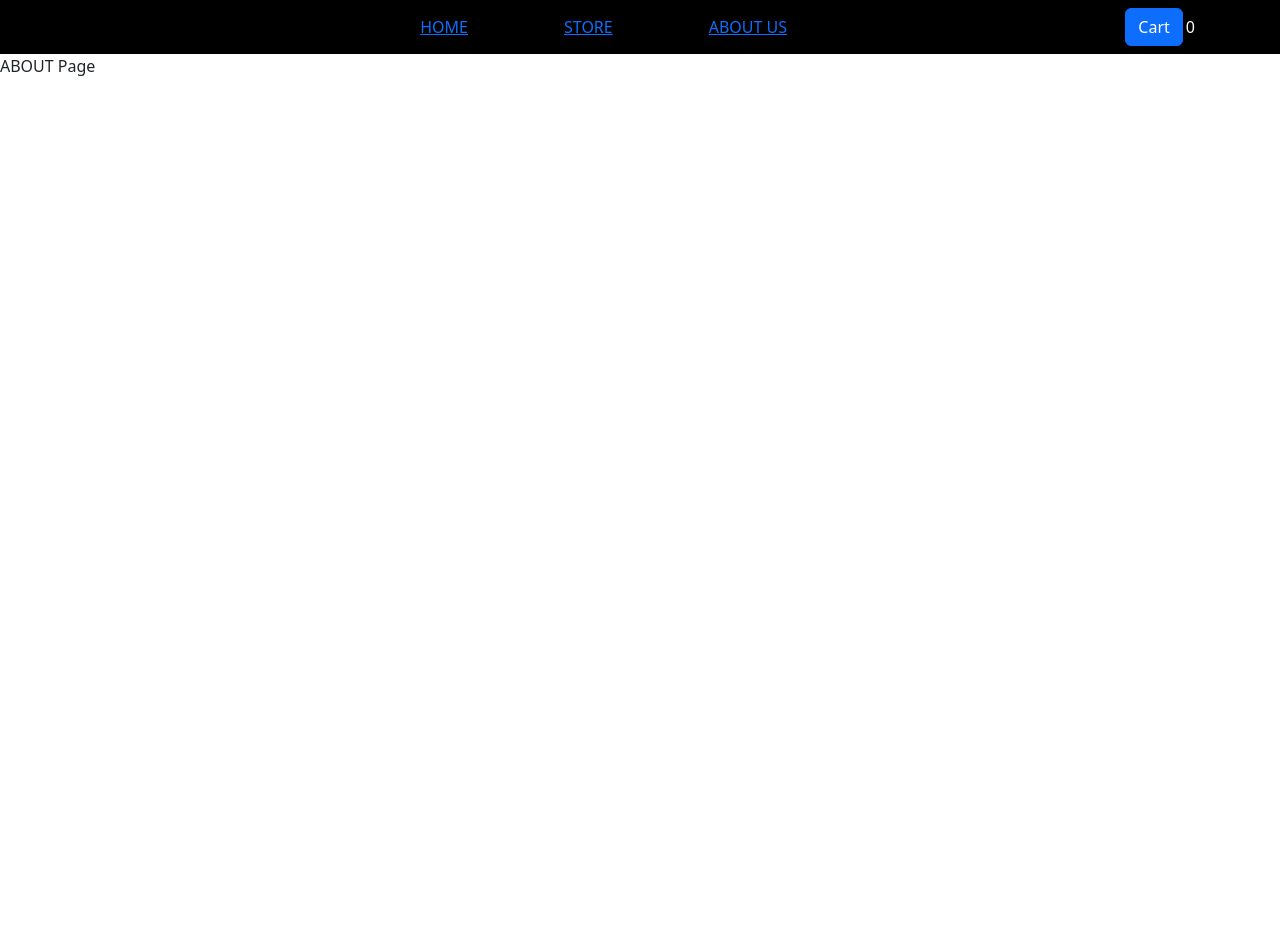
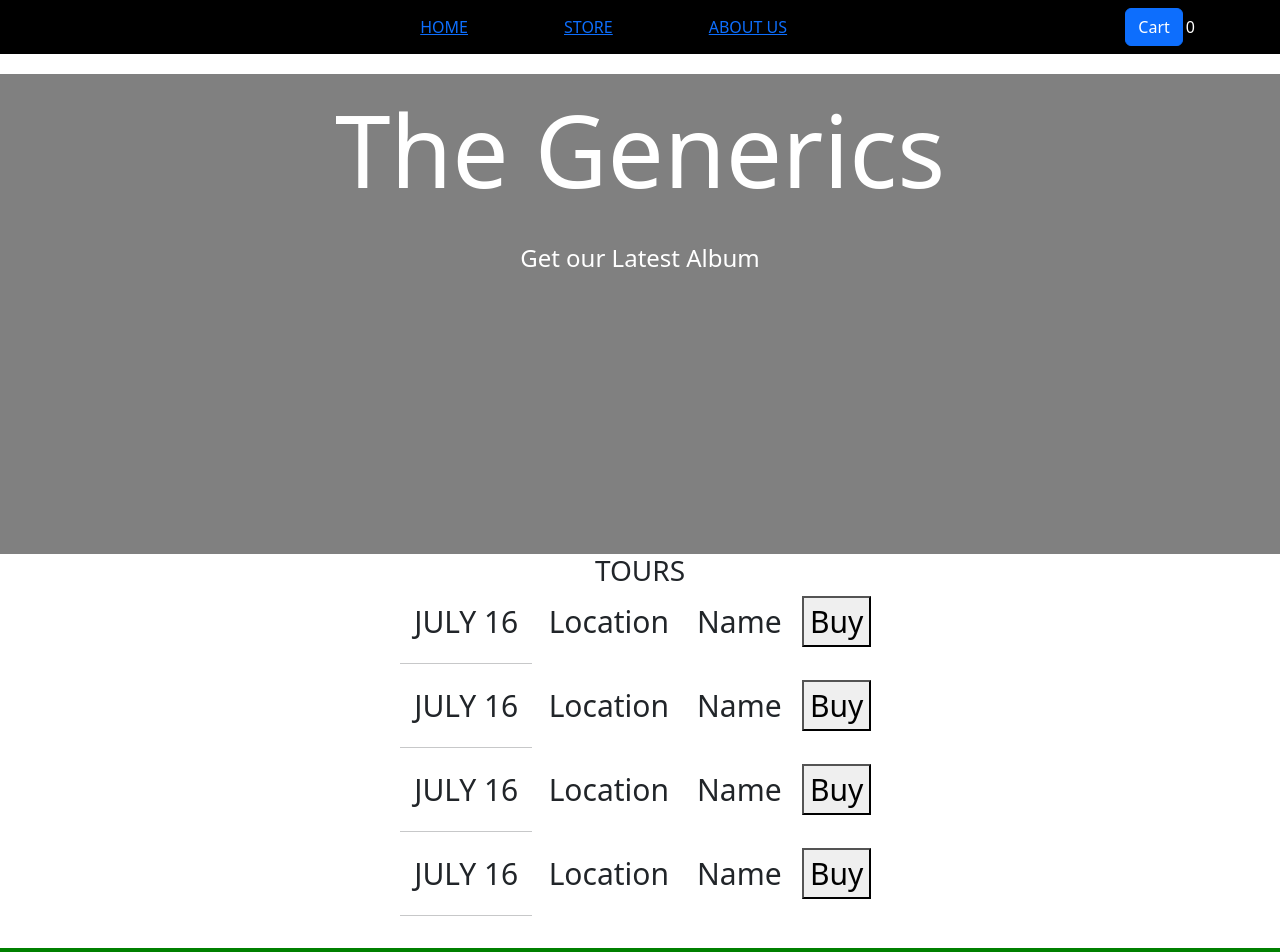
Before and after one commit to ShivpujanKr-NITJsr/ReactECommerceApp, a React (Create React App) app: page /home in a window 1280 px wide. Shown: the top 952 px of the page. Before the commit the page ends 800 px from the top, so only its background shows below. Built offline with nearby package versions, Linux system fonts and the light colour scheme.

Commit message:
implemented home page

```diff
--- a/src/App.js
+++ b/src/App.js
@@ -11,6 +11,7 @@ import About from './pages/About';
 import { Routes, Route } from 'react-router-dom';
 import AboutPage from './pages/AboutPage';
 import AppComponents from './Components/AppComponents';
+import Home from './pages/Home';
 
 
 function App() {
@@ -24,7 +25,7 @@ function App() {
       <Routes >
       <Route exact path='/' element={<AppComponents/>}/>
         <Route exact path='/about' element={<About/>}/>
-        <Route exact path='/home' element={<AboutPage/>}/>
+        <Route exact path='/home' element={<Home/>}/>
       </Routes>
 
 
--- /dev/null
+++ b/src/pages/Home.js
@@ -0,0 +1,63 @@
+
+
+const Home = (props) => {
+    return <>
+
+        <div style={{ height: '30rem', backgroundColor: 'gray', fontSize: '60px', textAlign: 'center', color: 'white' }}>
+        {/* <div style={{  fontSize: '160px', textAlign: 'center', color: 'white' }}>The </div>
+            <div style={{  fontSize: '160px', textAlign: 'center', color: 'white' }}> Generics</div> */}
+            {/* <h2 style={{ textAlign: 'center', margin: '20px' }}>The Generics</h2> */}
+            <div style={{ textAlign: 'center', margin: '20px',fontSize:'100px',fontWeight:'500'}} className="d-flex flex-xl-row justify-content-center">The Generics</div>
+
+        <h4 className="border-3" style={{textAlign:'center'}}>Get our Latest Album</h4>
+        </div>
+
+        <div style={{fontSize:'30px',textAlign:'center'}}>
+            <h3>TOURS</h3>
+            <div style={{margin:'auto',textAlign:'center'}} className="d-flex justify-content-center">
+            <table className="table table-striped table-hover" style={{width:'30rem'}} >
+                <tr>
+                    <td>JULY 16</td>
+                    <td>Location </td>
+                    <td>Name</td>
+                    <button>Buy</button>
+                </tr>
+                <hr></hr>
+                <tr>
+                    <td>JULY 16</td>
+                    <td>Location </td>
+                    <td>Name</td>
+                    <button>Buy</button>
+                </tr>
+                <hr></hr>
+                <tr>
+                    <td>JULY 16</td>
+                    <td>Location </td>
+                    <td>Name</td>
+                    <button>Buy</button>
+                </tr>
+                <hr></hr>
+                <tr>
+                    <td>JULY 16</td>
+                    <td>Location </td>
+                    <td>Name</td>
+                    <button>Buy</button>
+                </tr>
+                <hr></hr>
+
+            </table>
+            </div>
+
+        </div>
+        <div style={{ height: '10rem', backgroundColor: 'green', fontSize: '50px', textAlign: 'center', color: 'white' }} className="d-flex flex-column flex-sm-row align-items-center">
+            <p className="mx-3 p-0">The</p>
+            <p > Generics</p>
+
+        </div>
+    </>
+
+
+}
+
+
+export default Home
```
